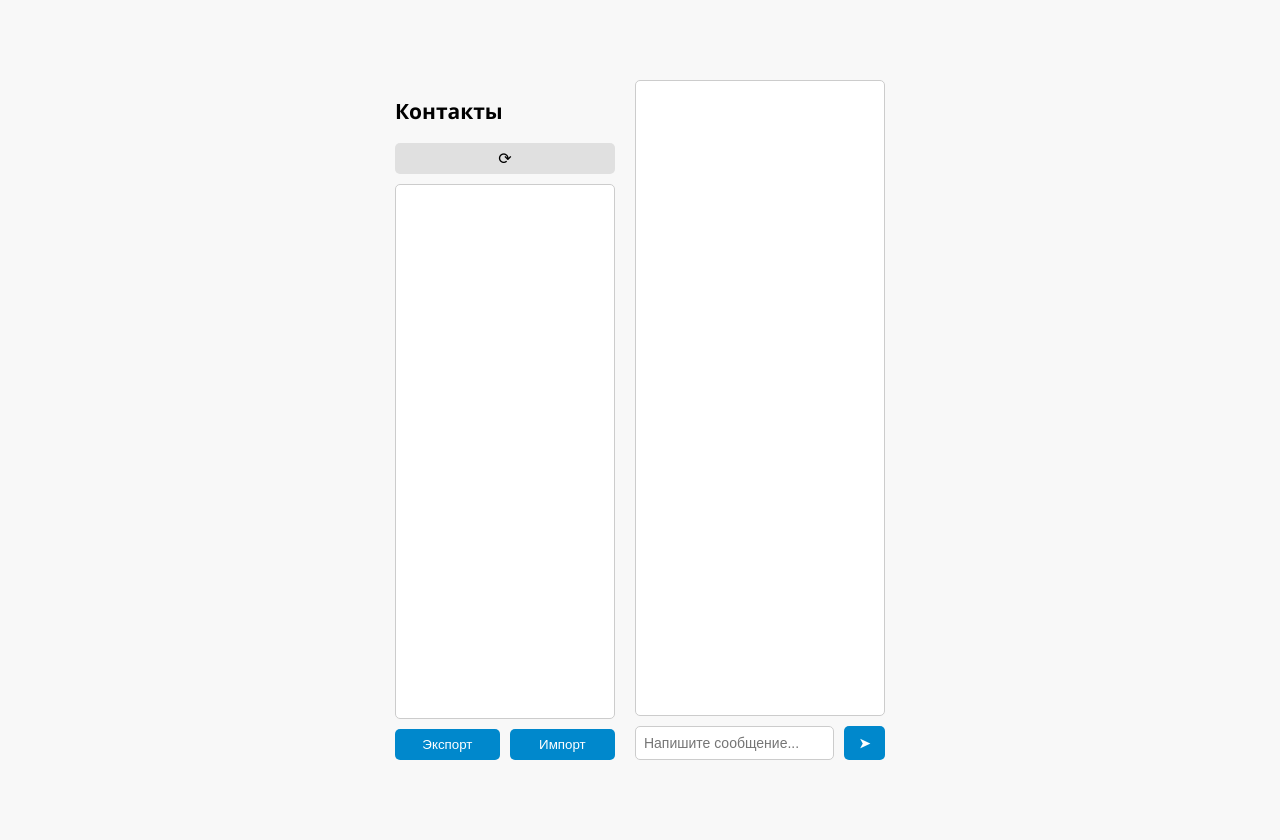
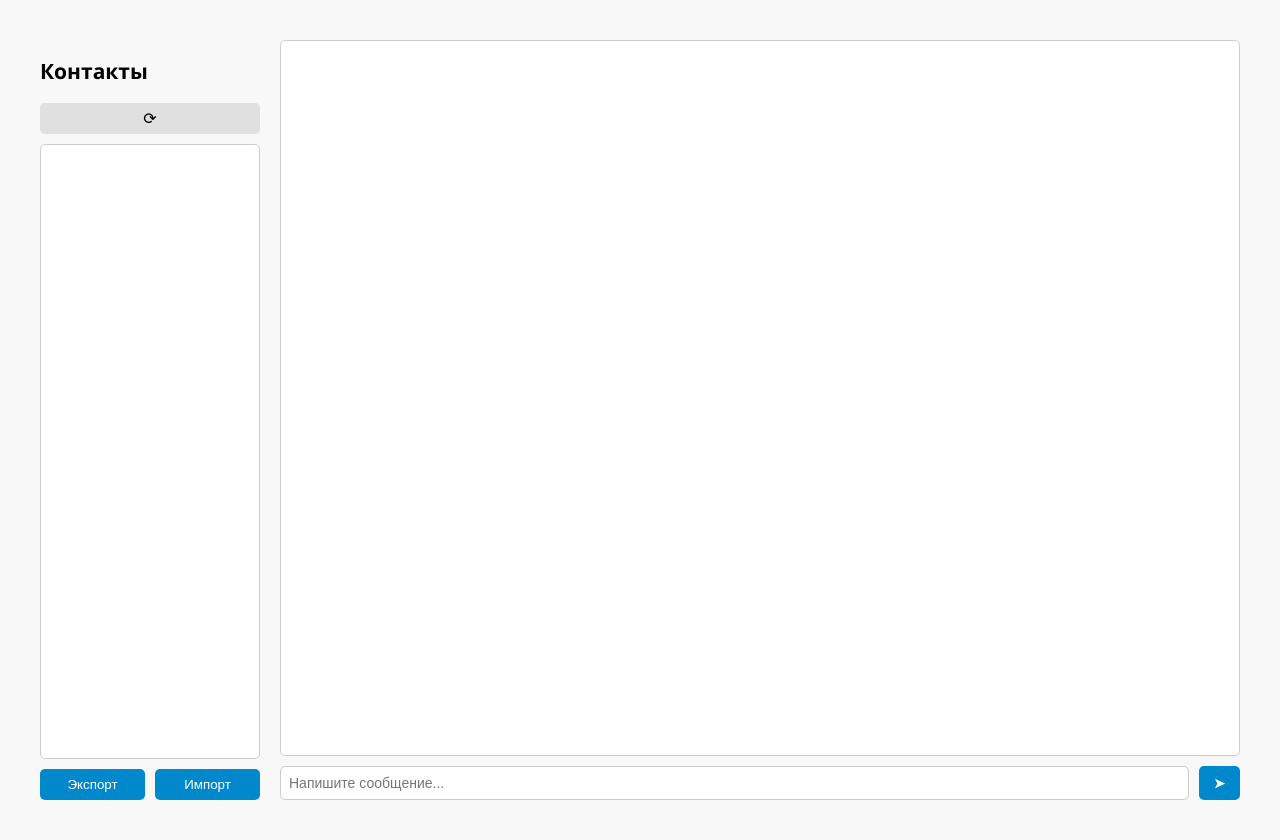
Before and after one commit to mkuznetsoff/udsu-p2p-chat, a Flask app: page /chat in a window 1280 px wide. Run offline with Flask 3, Linux system fonts and the light colour scheme; the visitor is signed in with stand-in values (Sample User, id 1); data that the repository does not hold is empty.

Commit message:
Assistant checkpoint: Make chat fullscreen and enable history download
Assistant generated file changes:
- static/style.css: Update chat container styles for full screen
- templates/chat.html: Update export functionality
- app.py: Update export route to return file

---

User prompt:

сделай окно чата на весь экран, а так же реализуй скачивание истории в загрузки браузера при нажатии export

Replit-Commit-Author: Assistant
Replit-Commit-Session-Id: 73db294b-c522-4915-b0e2-1f47dadc341e

```diff
--- a/app.py
+++ b/app.py
@@ -119,7 +119,7 @@ def export_history():
         export_dir = 'exports'
         os.makedirs(export_dir, exist_ok=True)
         filename = client.export_history(export_dir)
-        return jsonify({'success': True, 'file': filename})
+        return send_file(filename, as_attachment=True)
     except Exception as e:
         print(f"Export error: {e}")
         return jsonify({'success': False})
--- a/static/style.css
+++ b/static/style.css
@@ -61,9 +61,11 @@ body {
 .chat-container {
     display: flex;
     gap: 20px;
-    height: 85vh;
-    max-width: 1200px;
-    margin: 0 auto;
+    height: 100vh;
+    width: 100%;
+    padding: 20px;
+    box-sizing: border-box;
+    margin: 0;
 }
 
 .contacts-panel {
--- a/templates/chat.html
+++ b/templates/chat.html
@@ -95,14 +95,18 @@
 
         function exportHistory() {
             fetch('/export', { method: 'POST' })
-                .then(response => response.json())
-                .then(data => {
-                    if (data.success) {
-                        alert('История успешно экспортирована');
-                    } else {
-                        alert('Ошибка при экспорте истории');
-                    }
-                });
+                .then(response => response.blob())
+                .then(blob => {
+                    const url = window.URL.createObjectURL(blob);
+                    const a = document.createElement('a');
+                    a.href = url;
+                    a.download = `chat_history_${new Date().toISOString().slice(0,10)}.zip`;
+                    document.body.appendChild(a);
+                    a.click();
+                    window.URL.revokeObjectURL(url);
+                    document.body.removeChild(a);
+                })
+                .catch(() => alert('Ошибка при экспорте истории'));
         }
 
         function importHistory() {
```
